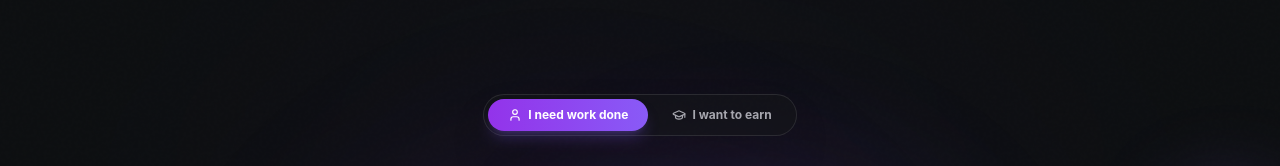
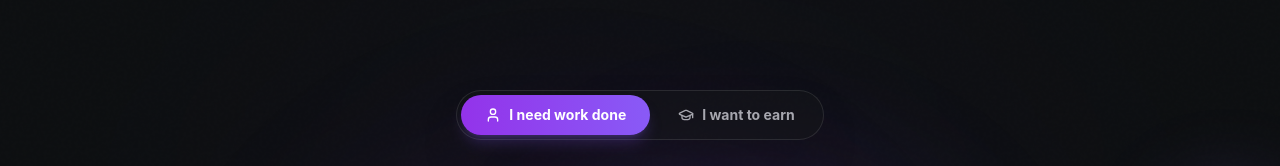
Before and after one commit to nabil24024004/PeerHire, a React (Vite) app: page / in a window 1280 px wide. Shown: the top 166 px of the page. Built offline with nearby package versions, Linux system fonts and the light colour scheme; no server answers; the HTML template or start-up script is replaced by a standard one.

Commit message:
style: Adjust role toggle to medium size

```diff
--- a/src/pages/Landing.tsx
+++ b/src/pages/Landing.tsx
@@ -251,7 +251,7 @@ const Landing = () => {
             <div className="relative inline-flex items-center gap-1 bg-card/50 backdrop-blur-xl p-1 rounded-full border border-white/10 shadow-2xl">
               <button
                 onClick={() => setSelectedRole("hirer")}
-                className={`relative px-5 py-2 rounded-full text-xs font-bold transition-all duration-500 ${selectedRole === "hirer"
+                className={`relative px-6 py-2.5 rounded-full text-sm font-bold transition-all duration-500 ${selectedRole === "hirer"
                   ? "text-white"
                   : "text-muted-foreground hover:text-foreground"
                   }`}
@@ -259,14 +259,14 @@ const Landing = () => {
                 {selectedRole === "hirer" && (
                   <span className="absolute inset-0 bg-gradient-to-r from-purple-600 to-primary rounded-full shadow-lg shadow-primary/25" />
                 )}
-                <span className="relative flex items-center gap-1.5">
-                  <User className="w-3.5 h-3.5" />
+                <span className="relative flex items-center gap-2">
+                  <User className="w-4 h-4" />
                   I need work done
                 </span>
               </button>
               <button
                 onClick={() => setSelectedRole("freelancer")}
-                className={`relative px-5 py-2 rounded-full text-xs font-bold transition-all duration-500 ${selectedRole === "freelancer"
+                className={`relative px-6 py-2.5 rounded-full text-sm font-bold transition-all duration-500 ${selectedRole === "freelancer"
                   ? "text-white"
                   : "text-muted-foreground hover:text-foreground"
                   }`}
@@ -274,8 +274,8 @@ const Landing = () => {
                 {selectedRole === "freelancer" && (
                   <span className="absolute inset-0 bg-gradient-to-r from-purple-600 to-primary rounded-full shadow-lg shadow-primary/25" />
                 )}
-                <span className="relative flex items-center gap-1.5">
-                  <GraduationCap className="w-3.5 h-3.5" />
+                <span className="relative flex items-center gap-2">
+                  <GraduationCap className="w-4 h-4" />
                   I want to earn
                 </span>
               </button>
```
